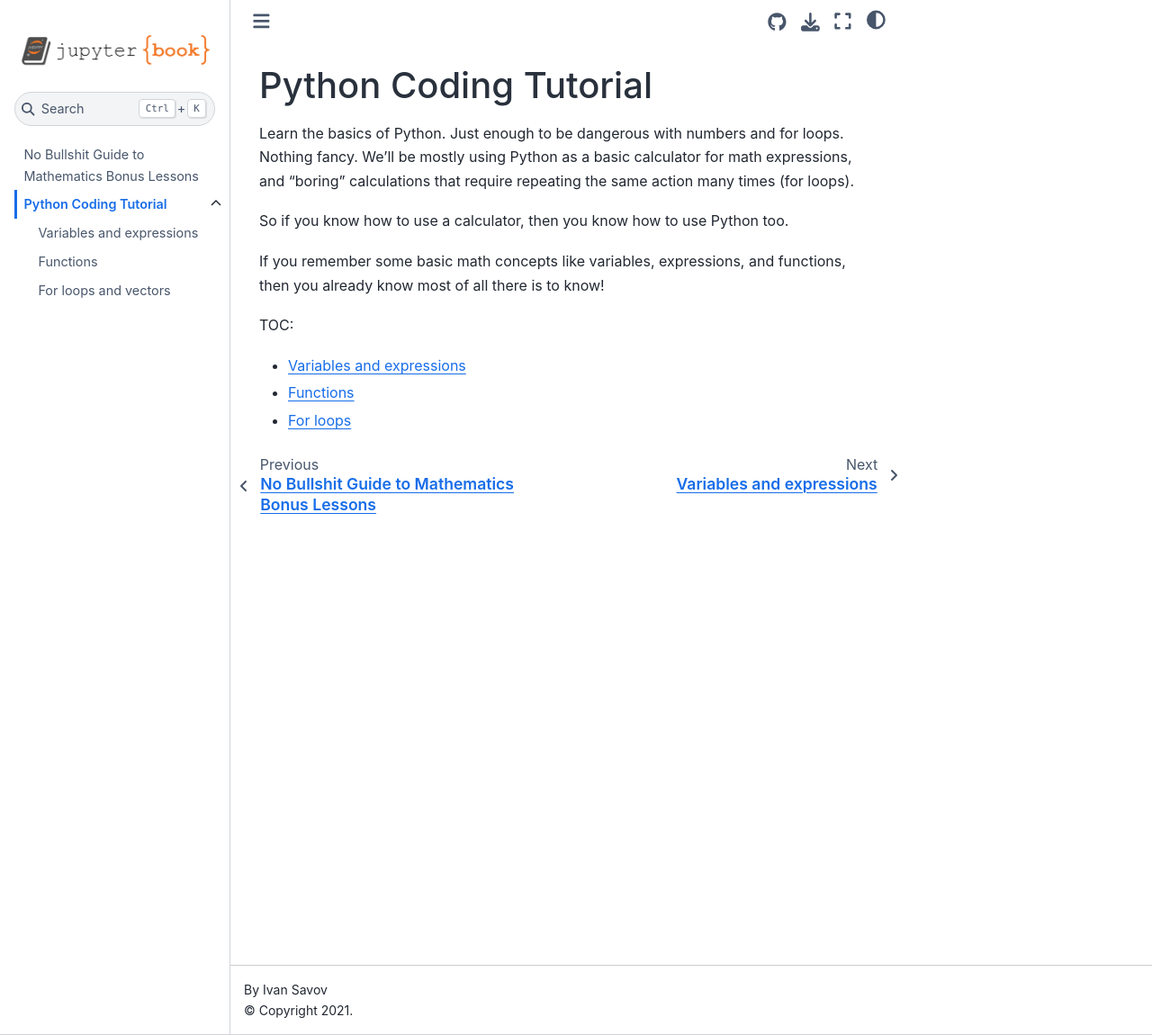
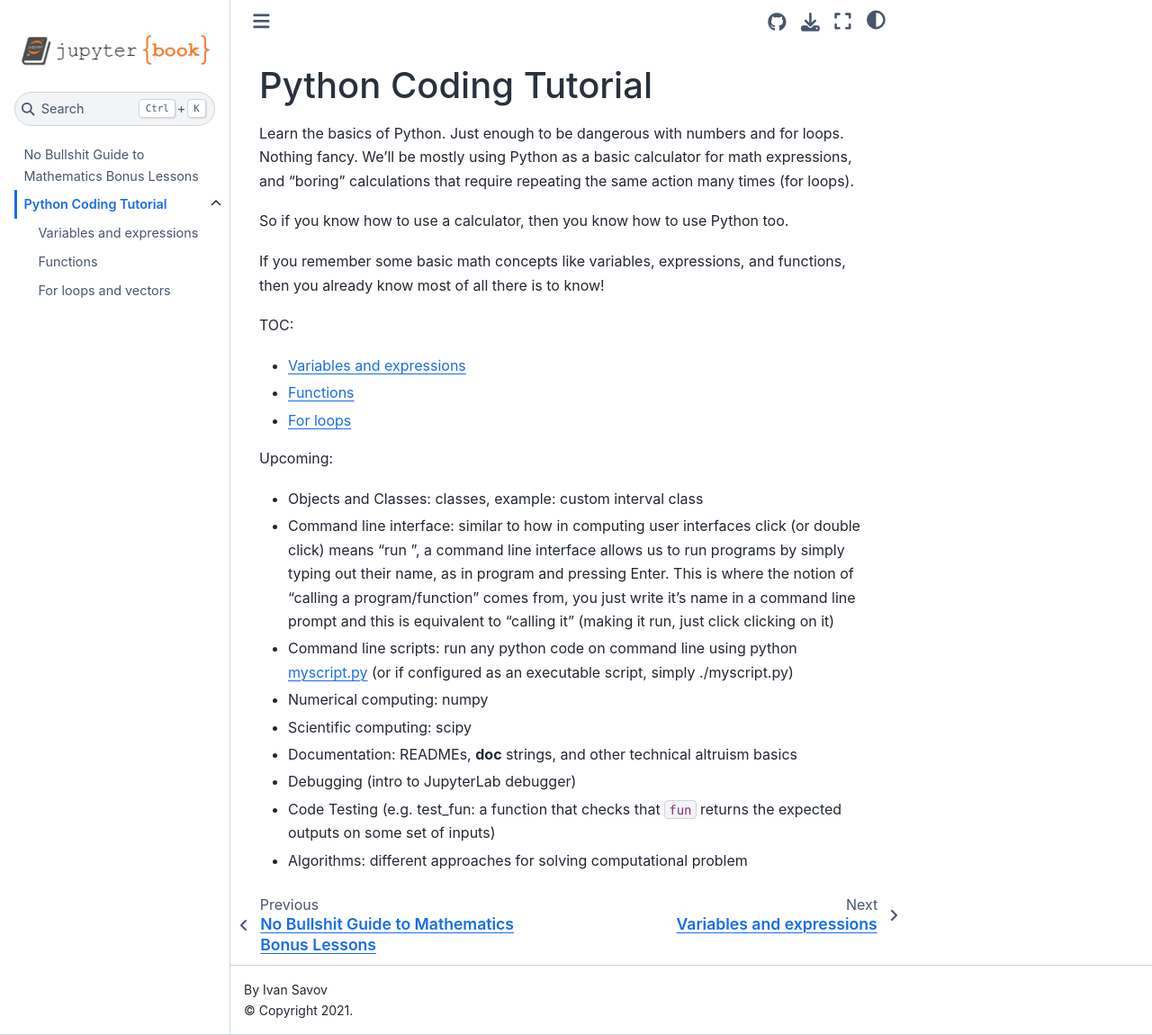
Before and after one commit to minireference/noBSmath_lessons, a Jupyter Book: the page built from tutorials/python_coding.md, in a window 1280 px wide and 1150 px high. Shown: the whole window at 90% size. Built offline with Jupyter Book 1.0.4 settings and Sphinx 7.4.7 and the Sphinx Book theme 1.1.4, drawn with Linux system fonts in a browser that asks for light colours.

Commit message:
Import planned TOC

```diff
--- a/tutorials/python_coding.md
+++ b/tutorials/python_coding.md
@@ -14,3 +14,20 @@ TOC:
 - [Variables and expressions](./variables_and_expressions)
 - [Functions](./functions)
 - [For loops](./for_loops_and_vectors)
+
+Upcoming:
+- Objects and Classes: classes, example: custom interval class
+- Command line interface: similar to how in computing user interfaces click (or
+  double click) means "run <program>", a command line interface allows us to
+  run programs by simply typing out their name, as in    program    and pressing
+  Enter. This is where the notion of "calling a program/function" comes from, you
+  just write it's name in a command line prompt and this is equivalent to
+  "calling it" (making it run, just click clicking on it)
+- Command line scripts: run any python code on command line using  python
+  myscript.py (or if configured as an executable script, simply ./myscript.py)
+- Numerical computing: numpy
+- Scientific computing: scipy
+- Documentation: READMEs, __doc__ strings, and other technical altruism basics
+- Debugging (intro to JupyterLab debugger)
+- Code Testing (e.g. test_fun: a function that checks that `fun` returns the expected outputs on some set of inputs)
+- Algorithms: different approaches for solving computational problem
```
